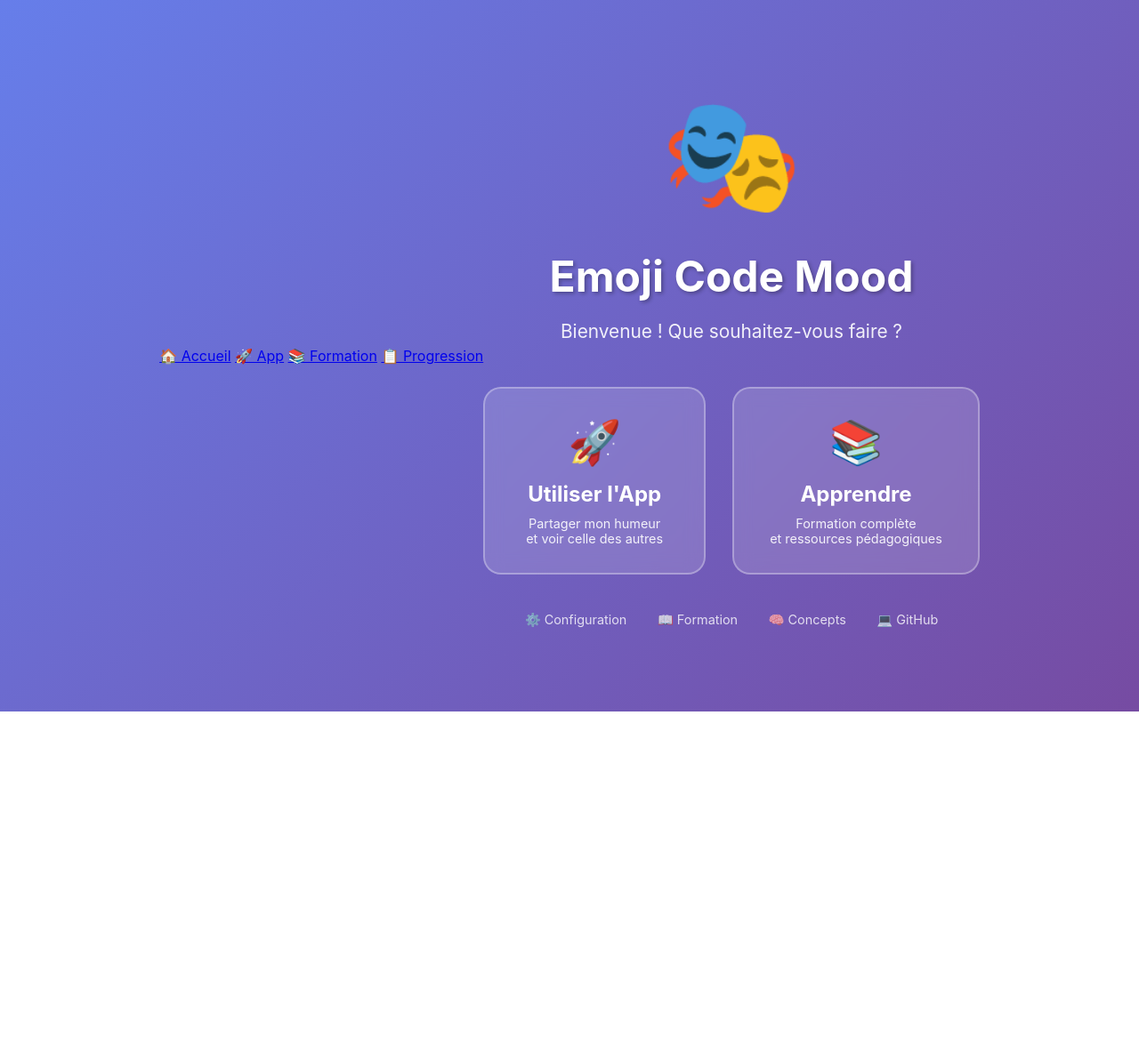
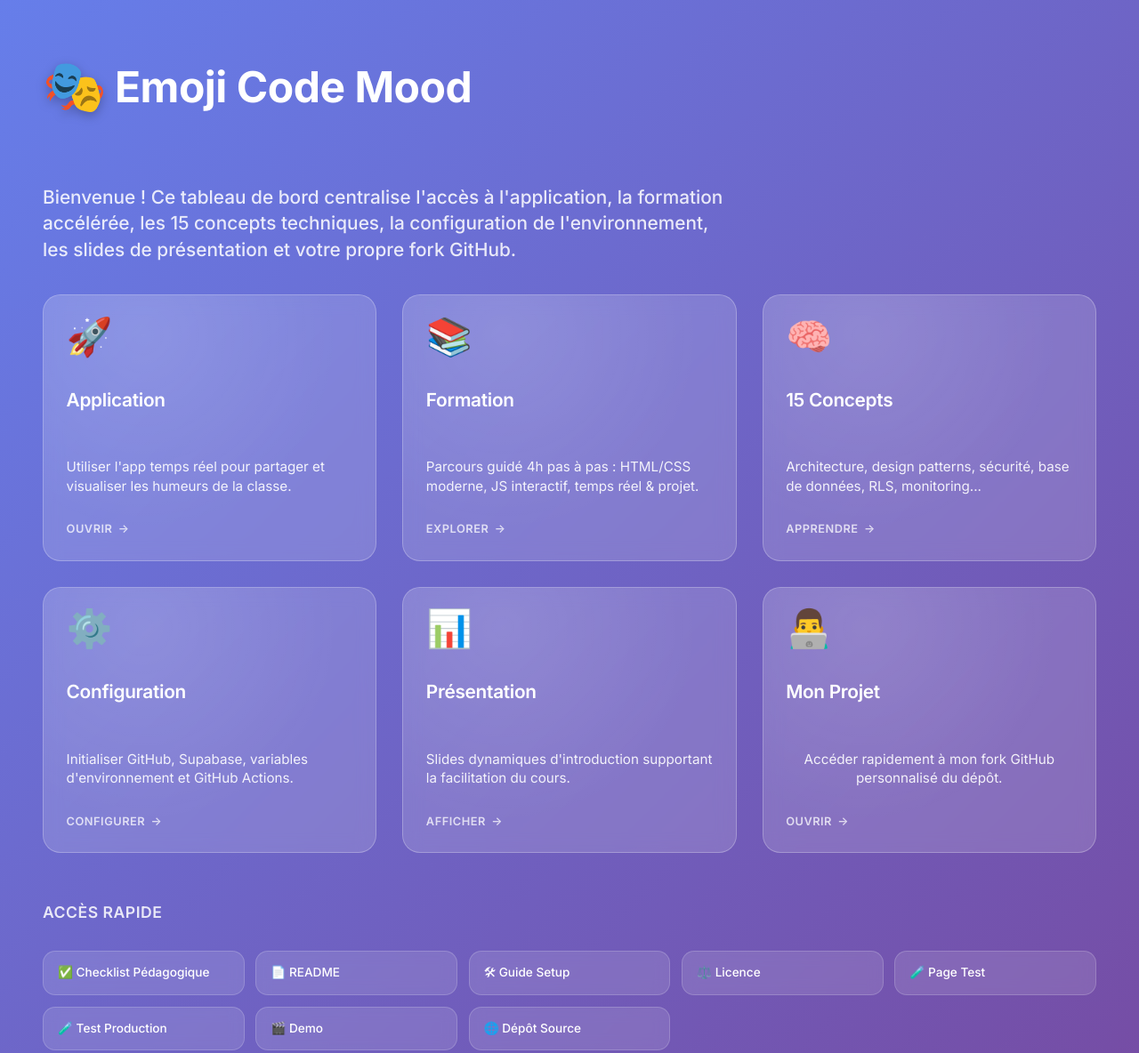
Before and after one commit to nayl11/emoji-code-mood, a plain HTML site: page index.html in a window 1280 px wide. Shown: the top 1184 px of the page at 89% size. Before the commit the page ends 800 px from the top, so only its background shows below. Drawn offline with Linux system fonts and the light colour scheme.

Commit message:
Refactorisation de l'application : création de app.html, mise à jour de index.html pour le tableau de bord, et réorganisation des styles CSS.

```diff
--- /dev/null
+++ b/css/common.css
@@ -0,0 +1,102 @@
+/* =============================================
+   Emoji Code Mood - Common Styles
+   Partagé entre tableau de bord et application
+   Organisation : Variables / Reset / Base / Utilitaires
+   ============================================= */
+
+/* Variables CSS */
+:root {
+  --gradient: linear-gradient(135deg, #667eea 0%, #764ba2 100%);
+  --primary-gradient: linear-gradient(135deg, #667eea 0%, #764ba2 100%);
+  --glass-bg: rgba(255,255,255,0.15);
+  --card-background: rgba(255, 255, 255, 0.15);
+  --glass-bg-hover: rgba(255,255,255,0.25);
+  --card-border: rgba(255, 255, 255, 0.2);
+  --border: rgba(255,255,255,0.25);
+  --text-light: rgba(255,255,255,0.85);
+  --transition: 0.3s cubic-bezier(.4,.0,.2,1);
+  --transition-smooth: all 0.3s ease;
+  --radius-sm: 8px;
+  --radius-md: 14px;
+  --border-radius: 20px;
+  --radius-lg: 20px;
+  --shadow-elev: 0 20px 40px rgba(0,0,0,0.3);
+  --hover-transform: translateY(-10px);
+}
+
+/* Reset & Base */
+* { box-sizing: border-box; }
+html, body { margin:0; padding:0; }
+body {
+  font-family: 'Inter', system-ui, -apple-system, BlinkMacSystemFont, 'Segoe UI', Roboto, Oxygen, Ubuntu, Cantarell, 'Fira Sans', 'Droid Sans', 'Helvetica Neue', sans-serif;
+  line-height:1.4;
+  -webkit-font-smoothing: antialiased;
+  background: var(--gradient); /* Par défaut, peut être surchargé */
+  color:#fff;
+}
+
+img, svg { display:block; max-width:100%; }
+button { font: inherit; cursor: pointer; }
+a { color: inherit; }
+
+/* Utilitaires */
+.visually-hidden { position:absolute; width:1px; height:1px; padding:0; margin:-1px; overflow:hidden; clip:rect(0 0 0 0); white-space:nowrap; border:0; }
+.upper { text-transform:uppercase; letter-spacing:.5px; }
+.text-light { color: var(--text-light); }
+
+/* Navigation globale */
+.main-nav {
+  display: flex;
+  gap: 2rem;
+  justify-content: center;
+  align-items: center;
+  padding: 1rem 0;
+  background: var(--primary-gradient);
+  border-radius: var(--radius-md);
+}
+.main-nav a {
+  color: #fff;
+  text-decoration: none;
+  font-weight: 500;
+  padding: .5rem 1.2rem;
+  border-radius: var(--radius-sm);
+  transition: background 0.2s;
+}
+.main-nav a:hover, .main-nav a[aria-current="page"] {
+  background: rgba(255,255,255,0.12);
+}
+
+/* Composants réutilisables */
+.card {
+  background: var(--card-background);
+  border: 1px solid var(--card-border);
+  border-radius: var(--border-radius);
+  box-shadow: var(--shadow-elev);
+  padding: 2rem;
+  transition: var(--transition-smooth);
+}
+.card:hover {
+  transform: var(--hover-transform);
+  background: var(--glass-bg-hover);
+}
+
+.btn {
+  display: inline-block;
+  padding: .7em 1.4em;
+  border-radius: var(--radius-sm);
+  background: var(--primary-gradient);
+  color: #fff;
+  font-weight: 600;
+  border: none;
+  cursor: pointer;
+  transition: var(--transition-smooth);
+  box-shadow: 0 2px 8px rgba(0,0,0,0.08);
+}
+.btn:hover, .btn:focus {
+  filter: brightness(1.1);
+  outline: 2px solid #fff;
+}
+
+.gradient-bg {
+  background: var(--primary-gradient);
+}
--- /dev/null
+++ b/css/dashboard.css
@@ -0,0 +1,58 @@
+/* =============================================
+   Emoji Code Mood - Dashboard Styles
+   Organisation :
+   1. Layout (structure principale)
+   2. Composants (cartes, liens rapides)
+   3. Animations
+   4. Media Queries
+   ============================================= */
+
+/* Layout */
+body.dashboard {
+  min-height:100vh;
+  display:flex;
+  flex-direction:column;
+}
+header.dashboard-header {
+  padding: clamp(1.2rem, 2vw, 2.2rem) clamp(1rem, 4vw, 3rem) 1rem;
+  display:flex;
+  flex-direction:column;
+  gap:1rem;
+}
+.site-title { font-size: clamp(1.8rem, 4vw, 3rem); font-weight:700; letter-spacing:-.5px; display:flex; align-items:center; gap:.6rem; }
+.site-title .emoji { font-size: 1.2em; filter: drop-shadow(0 4px 6px rgba(0,0,0,0.25)); }
+.subtitle { font-size: clamp(1rem, 2vw, 1.3rem); max-width: 780px; color: var(--text-light); font-weight:500; }
+main.dashboard-main { width:100%; flex:1; display:flex; flex-direction:column; gap:2.5rem; padding: 0 clamp(1rem,4vw,3rem) 3rem; }
+.grid { display:grid; gap:1.8rem; grid-template-columns: repeat(auto-fit, minmax(280px, 1fr)); align-items:stretch; }
+
+/* Composants */
+.nav-card { position:relative; background: var(--glass-bg); backdrop-filter: blur(10px); -webkit-backdrop-filter: blur(10px); border:1px solid var(--border); border-radius: var(--radius-lg); padding: clamp(1.4rem, 2vw, 2rem); text-decoration:none; color:#fff; overflow:hidden; isolation:isolate; display:flex; flex-direction:column; gap:.9rem; transition: var(--transition); }
+.nav-card:focus-visible { outline: 3px solid #fff; outline-offset:2px; }
+.nav-card:hover { transform: translateY(-10px); background: var(--glass-bg-hover); box-shadow: var(--shadow-elev); }
+.nav-card .icon { font-size: 2.6rem; line-height:1; }
+.nav-card h3 { font-size: 1.3rem; display:flex; align-items:center; gap:.6rem; font-weight:600; letter-spacing:-.3px; }
+.nav-card p { font-size:.95rem; opacity:.9; }
+.nav-card .action { margin-top:auto; font-size:.8rem; letter-spacing: .5px; font-weight:600; text-transform:uppercase; opacity:.75; display:inline-flex; align-items:center; gap:.4rem; }
+.nav-card .action::after { content:"→"; transition: var(--transition); }
+.nav-card:hover .action::after { transform: translateX(4px); }
+.nav-card[data-accent]::before { content:""; position:absolute; inset:0; background: radial-gradient(circle at 30% 15%, rgba(255,255,255,0.25), transparent 60%); opacity:.4; z-index:-1; }
+.quick-section { display:flex; flex-direction:column; gap:1rem; }
+.quick-section h2 { font-size:1.1rem; font-weight:600; letter-spacing:.5px; text-transform:uppercase; opacity:.85; display:flex; align-items:center; gap:.5rem; }
+.quick-links { display:grid; gap:.8rem; grid-template-columns: repeat(auto-fit, minmax(220px, 1fr)); }
+.quick-links a { background: rgba(255,255,255,0.12); border:1px solid rgba(255,255,255,0.18); backdrop-filter: blur(8px); -webkit-backdrop-filter: blur(8px); border-radius: var(--radius-md); padding:.9rem 1rem; text-decoration:none; color:#fff; font-size:.85rem; display:flex; align-items:center; gap:.6rem; transition: var(--transition); font-weight:500; }
+.quick-links a:hover { background: rgba(255,255,255,0.22); transform: translateY(-4px); }
+footer.dashboard-footer { padding: 1.5rem clamp(1rem,4vw,3rem); font-size:.75rem; opacity:.7; text-align:center; }
+
+/* Animations */
+@keyframes float { 0%,100% { transform:translateY(0);} 50% { transform:translateY(-8px);} }
+.site-title .emoji { animation: float 6s ease-in-out infinite; }
+
+/* Media Queries */
+@media (max-width: 768px) {
+  .nav-card { padding:1.2rem 1.3rem; }
+  .nav-card h3 { font-size:1.15rem; }
+  .nav-card .icon { font-size:2.2rem; }
+}
+@media (prefers-reduced-motion: reduce) {
+  * { animation-duration: .01ms !important; animation-iteration-count:1 !important; transition:none !important; }
+}
--- a/index.html
+++ b/index.html
@@ -3,170 +3,82 @@
 <head>
     <meta charset="UTF-8">
     <meta name="viewport" content="width=device-width, initial-scale=1.0">
-    <title>🎭 Emoji Code Mood</title>
-    <style>
-        * {
-            margin: 0;
-            padding: 0;
-            box-sizing: border-box;
+    <title>🎭 Emoji Code Mood - Tableau de bord</title>
+    <meta name="description" content="Tableau de bord de navigation du projet pédagogique Emoji Code Mood">
+    <link rel="preconnect" href="https://fonts.googleapis.com">
+    <link rel="preconnect" href="https://fonts.gstatic.com" crossorigin>
+    <link href="https://fonts.googleapis.com/css2?family=Inter:wght@400;500;600;700&display=swap" rel="stylesheet">
+    <link rel="stylesheet" href="css/common.css">
+    <link rel="stylesheet" href="css/dashboard.css">
+</head>
+<body class="dashboard">
+    <header class="dashboard-header">
+        <h1 class="site-title"><span class="emoji" aria-hidden="true">🎭</span><span>Emoji Code Mood</span></h1>
+        <p class="subtitle">Bienvenue ! Ce tableau de bord centralise l'accès à l'application, la formation accélérée, les 15 concepts techniques, la configuration de l'environnement, les slides de présentation et votre propre fork GitHub.</p>
+    </header>
+    <main id="dashboard" class="dashboard-main" aria-labelledby="main-navigation">
+        <h2 id="main-navigation" class="visually-hidden">Navigation principale</h2>
+        <section class="grid" aria-label="Cartes de navigation">
+            <a class="nav-card" href="app.html" data-accent>
+                <div class="icon" aria-hidden="true">🚀</div>
+                <h3>Application</h3>
+                <p>Utiliser l'app temps réel pour partager et visualiser les humeurs de la classe.</p>
+                <span class="action">Ouvrir</span>
+            </a>
+            <a class="nav-card" href="docs/formation/" data-accent>
+                <div class="icon" aria-hidden="true">📚</div>
+                <h3>Formation</h3>
+                <p>Parcours guidé 4h pas à pas : HTML/CSS moderne, JS interactif, temps réel & projet.</p>
+                <span class="action">Explorer</span>
+            </a>
+            <a class="nav-card" href="docs/concepts/" data-accent>
+                <div class="icon" aria-hidden="true">🧠</div>
+                <h3>15 Concepts</h3>
+                <p>Architecture, design patterns, sécurité, base de données, RLS, monitoring...</p>
+                <span class="action">Apprendre</span>
+            </a>
+            <a class="nav-card" href="docs/setup/" data-accent>
+                <div class="icon" aria-hidden="true">⚙️</div>
+                <h3>Configuration</h3>
+                <p>Initialiser GitHub, Supabase, variables d'environnement et GitHub Actions.</p>
+                <span class="action">Configurer</span>
+            </a>
+            <a class="nav-card" href="docs/formation/Slide-Presentation.html" data-accent>
+                <div class="icon" aria-hidden="true">📊</div>
+                <h3>Présentation</h3>
+                <p>Slides dynamiques d'introduction supportant la facilitation du cours.</p>
+                <span class="action">Afficher</span>
+            </a>
+            <button class="nav-card" type="button" onclick="openMyProject()" data-accent aria-describedby="project-desc">
+                <div class="icon" aria-hidden="true">👨‍💻</div>
+                <h3>Mon Projet</h3>
+                <p id="project-desc">Accéder rapidement à mon fork GitHub personnalisé du dépôt.</p>
+                <span class="action">Ouvrir</span>
+            </button>
+        </section>
+        <section class="quick-section" aria-labelledby="quick-access-title">
+            <h2 id="quick-access-title">Accès Rapide</h2>
+            <div class="quick-links" role="list">
+                <a role="listitem" href="checklist.html">✅ Checklist Pédagogique</a>
+                <a role="listitem" href="README.md">📄 README</a>
+                <a role="listitem" href="SETUP.md">🛠 Guide Setup</a>
+                <a role="listitem" href="LICENSE">⚖️ Licence</a>
+                <a role="listitem" href="test.html">🧪 Page Test</a>
+                <a role="listitem" href="test-production.html">🧪 Test Production</a>
+                <a role="listitem" href="demo.html">🎬 Demo</a>
+                <a role="listitem" href="https://github.com/ggaillard/emoji-code-mood" target="_blank" rel="noopener">🌐 Dépôt Source</a>
+            </div>
+        </section>
+    </main>
+    <footer class="dashboard-footer">© <span id="year"></span> Emoji Code Mood • Pédagogie & Temps Réel</footer>
+    <script>
+        function openMyProject() {
+            const username = prompt("Entrez votre nom d'utilisateur GitHub :");
+            if (username) {
+                window.open(`https://github.com/${username}/emoji-code-mood`, '_blank');
+            }
         }
-
-        body {
-            font-family: -apple-system, BlinkMacSystemFont, 'Segoe UI', Roboto, sans-serif;
-            background: linear-gradient(135deg, #667eea 0%, #764ba2 100%);
-            color: white;
-            min-height: 100vh;
-            display: flex;
-            align-items: center;
-            justify-content: center;
-            padding: 20px;
-        }
-
-        .welcome-container {
-            text-align: center;
-            max-width: 600px;
-        }
-
-        .logo {
-            font-size: 8em;
-            margin-bottom: 30px;
-            animation: bounce 2s infinite;
-        }
-
-        @keyframes bounce {
-            0%, 20%, 50%, 80%, 100% { transform: translateY(0); }
-            40% { transform: translateY(-20px); }
-            60% { transform: translateY(-10px); }
-        }
-
-        h1 {
-            font-size: 3em;
-            margin-bottom: 20px;
-            text-shadow: 2px 2px 4px rgba(0,0,0,0.3);
-        }
-
-        .subtitle {
-            font-size: 1.3em;
-            opacity: 0.9;
-            margin-bottom: 50px;
-        }
-
-        .choice-buttons {
-            display: flex;
-            gap: 30px;
-            justify-content: center;
-            flex-wrap: wrap;
-        }
-
-        .choice-btn {
-            background: rgba(255, 255, 255, 0.15);
-            backdrop-filter: blur(10px);
-            border: 2px solid rgba(255, 255, 255, 0.3);
-            border-radius: 20px;
-            padding: 30px 40px;
-            text-decoration: none;
-            color: white;
-            transition: all 0.3s ease;
-            text-align: center;
-            min-width: 250px;
-        }
-
-        .choice-btn:hover {
-            transform: translateY(-10px);
-            background: rgba(255, 255, 255, 0.25);
-            box-shadow: 0 20px 40px rgba(0,0,0,0.3);
-        }
-
-        .btn-icon {
-            font-size: 3em;
-            display: block;
-            margin-bottom: 15px;
-        }
-
-        .btn-title {
-            font-size: 1.5em;
-            font-weight: bold;
-            margin-bottom: 10px;
-        }
-
-        .btn-desc {
-            opacity: 0.9;
-            font-size: 0.9em;
-        }
-
-        .quick-nav {
-            margin-top: 40px;
-            opacity: 0.8;
-        }
-
-        .quick-nav a {
-            color: white;
-            text-decoration: none;
-            margin: 0 15px;
-            font-size: 0.9em;
-        }
-
-        .quick-nav a:hover {
-            text-decoration: underline;
-        }
-
-        @media (max-width: 768px) {
-            .logo { font-size: 6em; }
-            h1 { font-size: 2.5em; }
-            .choice-buttons { flex-direction: column; align-items: center; }
-            .choice-btn { min-width: 280px; }
-        }
-    </style>
-</head>
-<body>
-    <nav class="main-nav">
-    <a href="index.html">🏠 Accueil</a>
-    <a href="app.html">🚀 App</a>
-    <a href="dashboard.html">📚 Formation</a>
-    <a href="checklist.html">📋 Progression</a>
-</nav>
-    <div class="welcome-container">
-        <div class="logo">🎭</div>
-        <h1>Emoji Code Mood</h1>
-        <p class="subtitle">Bienvenue ! Que souhaitez-vous faire ?</p>
-
-        <div class="choice-buttons">
-            <a href="app.html" class="choice-btn">
-                <span class="btn-icon">🚀</span>
-                <div class="btn-title">Utiliser l'App</div>
-                <div class="btn-desc">Partager mon humeur<br>et voir celle des autres</div>
-            </a>
-
-            <a href="dashboard.html" class="choice-btn">
-                <span class="btn-icon">📚</span>
-                <div class="btn-title">Apprendre</div>
-                <div class="btn-desc">Formation complète<br>et ressources pédagogiques</div>
-            </a>
-        </div>
-
-        <div class="quick-nav">
-            <a href="docs/setup/">⚙️ Configuration</a>
-            <a href="docs/formation/">📖 Formation</a>
-            <a href="docs/concepts/">🧠 Concepts</a>
-            <a href="https://github.com/ggaillard/emoji-code-mood">💻 GitHub</a>
-        </div>
-    </div>
-
-    <script>
-        // Auto-redirection pour les utilisateurs réguliers
-        const hasVisited = localStorage.getItem('emoji-mood-visited');
-        const isStudent = new URLSearchParams(window.location.search).get('student');
-
-        if (hasVisited && !isStudent) {
-            // Redirection automatique vers l'app après 3 secondes
-            setTimeout(() => {
-                if (confirm("Aller directement à l'application ? (cliquez 'Annuler' pour rester sur cette page)")) {
-                    window.location.href = 'app.html';
-                }
-            }, 3000);
-        } else {
-            localStorage.setItem('emoji-mood-visited', 'true');
-        }
+        document.getElementById('year').textContent = new Date().getFullYear();
     </script>
 </body>
 </html>
```
Also changed, not shown: app.html (added, +72 -0 lines), 4 other files.
